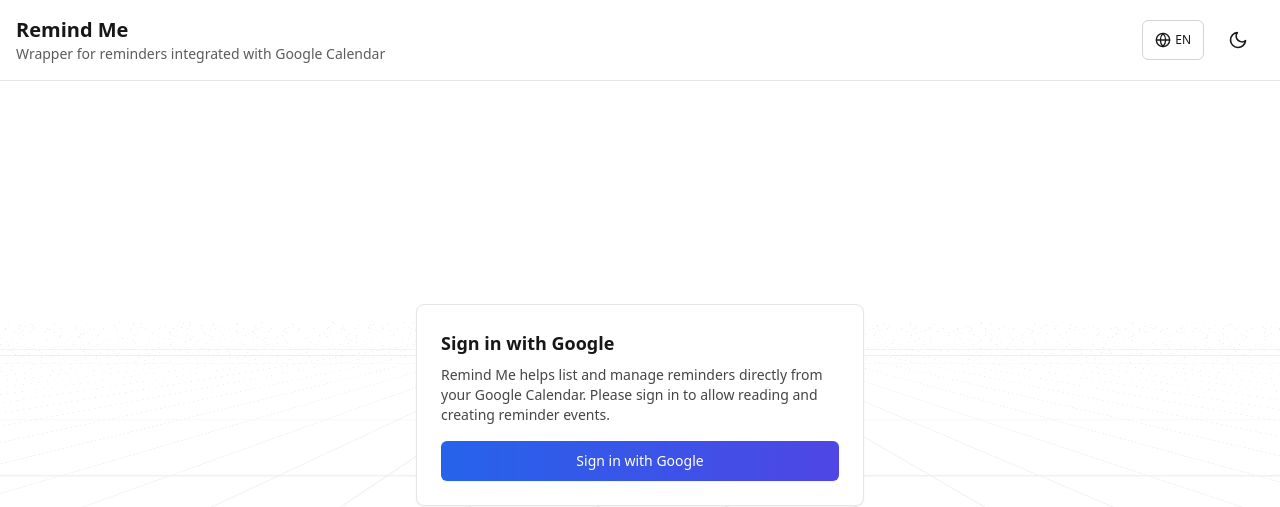
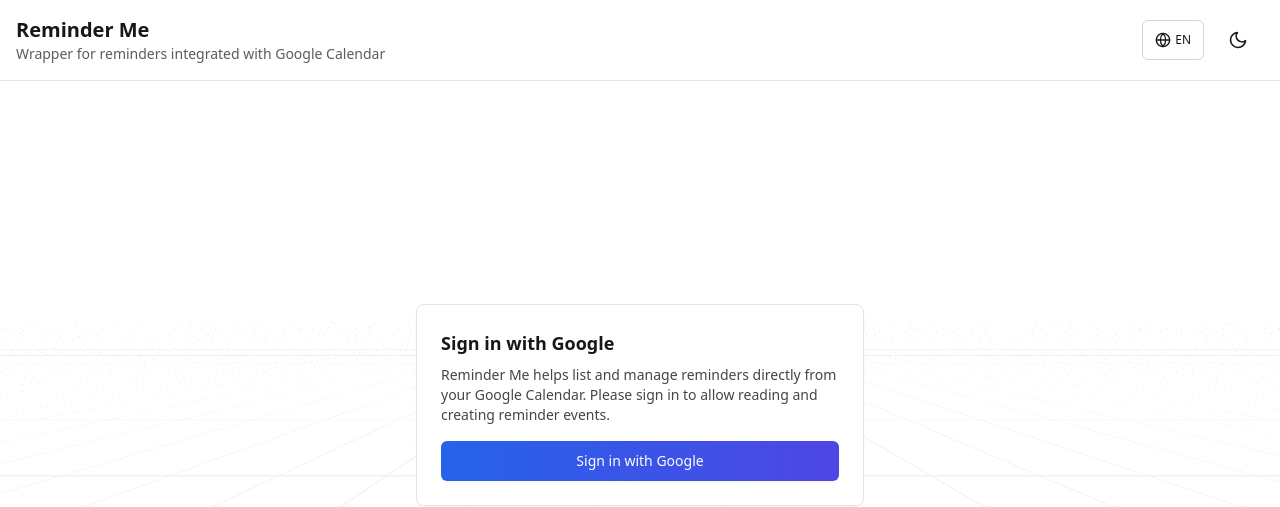
Before and after one commit to ryansutrisno/remind-me, a React (Vite) app: page / in a window 1280 px wide. Shown: the top 507 px of the page. Built offline with nearby package versions, Linux system fonts and the light colour scheme.

Commit message:
chore: rename app from Remind Me to Reminder Me
Update all instances of "Remind Me" to "Reminder Me" across documentation, UI text, translations, meta tags, and legal pages. Fix minor whitespace inconsistencies in several files.

```diff
--- a/index.html
+++ b/index.html
@@ -1,25 +1,25 @@
-<!DOCTYPE html>
+<!doctype html>
 <html lang="en" class="dark">
   <head>
     <meta charset="UTF-8" />
     <meta name="viewport" content="width=device-width, initial-scale=1.0" />
-    <title>Remind Me</title>
+    <title>Reminder Me</title>
     <meta
       name="description"
-      content="Remind Me helps you list and manage reminders integrated with Google Calendar. Sign in with Google to view and create events."
+      content="Reminder Me helps you list and manage reminders integrated with Google Calendar. Sign in with Google to view and create events."
     />
     <meta name="theme-color" content="#0f172a" />
     <meta name="robots" content="index,follow" />
     <meta property="og:type" content="website" />
     <meta
       property="og:title"
-      content="Remind Me — Google Calendar Integrated Reminder App"
+      content="Reminder Me — Google Calendar Integrated Reminder App"
     />
     <meta
       property="og:description"
       content="List and manage reminders directly from your Google Calendar. Sign in with Google to read and create reminder events."
     />
-    <meta property="og:site_name" content="Remind Me" />
+    <meta property="og:site_name" content="Reminder Me" />
     <meta
       property="og:image"
       content="https://remind-me-psi-plum.vercel.app/ReminderApps.png"
@@ -34,7 +34,7 @@
     <meta name="twitter:card" content="summary_large_image" />
     <meta
       name="twitter:title"
-      content="Remind Me — Google Calendar Integrated Reminder App"
+      content="Reminder Me — Google Calendar Integrated Reminder App"
     />
     <meta
       name="twitter:description"
@@ -49,9 +49,9 @@
       {
         "@context": "https://schema.org",
         "@type": "WebSite",
-        "name": "Remind Me",
+        "name": "Reminder Me",
         "url": "https://example.com/",
-        "description": "Remind Me helps you list and manage reminders integrated with Google Calendar.",
+        "description": "Reminder Me helps you list and manage reminders integrated with Google Calendar.",
         "potentialAction": {
           "@type": "SearchAction",
           "target": "https://example.com/?q={search_term_string}",
--- a/src/components/LegalLayout.tsx
+++ b/src/components/LegalLayout.tsx
@@ -19,7 +19,7 @@ export function LegalLayout({ children, title }: { children: ReactNode; title: s
           </Button>
           <div>
             <h1 className="text-xl font-semibold">{title}</h1>
-            <p className="text-sm opacity-70">Remind Me</p>
+            <p className="text-sm opacity-70">Reminder Me</p>
           </div>
         </div>
         <div className="flex items-center gap-2 flex-wrap justify-end">
--- a/src/pages/PrivacyPolicy.tsx
+++ b/src/pages/PrivacyPolicy.tsx
@@ -12,7 +12,7 @@ export function PrivacyPolicy() {
 
         <h3 className="text-xl font-semibold mt-6 mb-2">1. Pendahuluan</h3>
         <p className="mb-4">
-          Aplikasi <strong>Remind Me</strong> adalah wrapper pengelola pengingat yang terintegrasi dengan Google Calendar.
+          Aplikasi <strong>Reminder Me</strong> adalah wrapper pengelola pengingat yang terintegrasi dengan Google Calendar.
           Kebijakan Privasi ini menjelaskan bagaimana kami mengakses, menggunakan, dan melindungi data Anda saat menggunakan layanan kami.
         </p>
         <p className="mb-4">
@@ -28,7 +28,7 @@ export function PrivacyPolicy() {
 
         <h3 className="text-xl font-semibold mt-6 mb-2">3. Kepatuhan Kebijakan Data Pengguna Layanan Google API (Limited Use)</h3>
         <p className="mb-4 p-4 border border-blue-200 dark:border-blue-900 bg-blue-50 dark:bg-blue-950/30 rounded-md font-medium">
-          Penggunaan aplikasi Remind Me dan transfer informasi yang diterima dari API Google ke aplikasi lain apa pun akan mematuhi <a href="https://developers.google.com/terms/api-services-user-data-policy" target="_blank" rel="noreferrer" className="text-blue-500 hover:underline">Kebijakan Data Pengguna Layanan Google API</a>, termasuk persyaratan Penggunaan Terbatas (Limited Use).
+          Penggunaan aplikasi Reminder Me dan transfer informasi yang diterima dari API Google ke aplikasi lain apa pun akan mematuhi <a href="https://developers.google.com/terms/api-services-user-data-policy" target="_blank" rel="noreferrer" className="text-blue-500 hover:underline">Kebijakan Data Pengguna Layanan Google API</a>, termasuk persyaratan Penggunaan Terbatas (Limited Use).
         </p>
 
         <h3 className="text-xl font-semibold mt-6 mb-2">4. Penyimpanan dan Keamanan Data (Zero Server-Side Storage)</h3>
@@ -40,7 +40,7 @@ export function PrivacyPolicy() {
 
         <h3 className="text-xl font-semibold mt-6 mb-2">5. Pencabutan Akses (Revoke Permission)</h3>
         <p className="mb-4">
-          Anda dapat mencabut izin akses ke aplikasi ini kapan saja melalui Pengaturan Keamanan Akun Google Anda pada tautan berikut: <br/>
+          Anda dapat mencabut izin akses ke aplikasi ini kapan saja melalui Pengaturan Keamanan Akun Google Anda pada tautan berikut: <br />
           <a href="https://myaccount.google.com/permissions" target="_blank" rel="noreferrer" className="text-blue-500 hover:underline break-all">https://myaccount.google.com/permissions</a>
         </p>
       </LegalLayout>
@@ -55,7 +55,7 @@ export function PrivacyPolicy() {
 
       <h3 className="text-xl font-semibold mt-6 mb-2">1. Introduction</h3>
       <p className="mb-4">
-        The <strong>Remind Me</strong> app is a reminder management wrapper integrated with Google Calendar.
+        The <strong>Reminder Me</strong> app is a reminder management wrapper integrated with Google Calendar.
         This Privacy Policy explains how we access, use, and protect your data when using our services.
       </p>
       <p className="mb-4">
@@ -71,7 +71,7 @@ export function PrivacyPolicy() {
 
       <h3 className="text-xl font-semibold mt-6 mb-2">3. Google API Services User Data Policy Compliance (Limited Use)</h3>
       <p className="mb-4 p-4 border border-blue-200 dark:border-blue-900 bg-blue-50 dark:bg-blue-950/30 rounded-md font-medium">
-        Remind Me's use and transfer to any other app of information received from Google APIs will adhere to <a href="https://developers.google.com/terms/api-services-user-data-policy" target="_blank" rel="noreferrer" className="text-blue-500 hover:underline">Google API Services User Data Policy</a>, including the Limited Use requirements.
+        Reminder Me's use and transfer to any other app of information received from Google APIs will adhere to <a href="https://developers.google.com/terms/api-services-user-data-policy" target="_blank" rel="noreferrer" className="text-blue-500 hover:underline">Google API Services User Data Policy</a>, including the Limited Use requirements.
       </p>
 
       <h3 className="text-xl font-semibold mt-6 mb-2">4. Data Storage and Security (Zero Server-Side Storage)</h3>
@@ -83,7 +83,7 @@ export function PrivacyPolicy() {
 
       <h3 className="text-xl font-semibold mt-6 mb-2">5. Revocation of Access</h3>
       <p className="mb-4">
-        You can revoke access permissions to this application at any time through your Google Account Security Settings at the following link: <br/>
+        You can revoke access permissions to this application at any time through your Google Account Security Settings at the following link: <br />
         <a href="https://myaccount.google.com/permissions" target="_blank" rel="noreferrer" className="text-blue-500 hover:underline break-all">https://myaccount.google.com/permissions</a>
       </p>
     </LegalLayout>
--- a/src/pages/TermsOfService.tsx
+++ b/src/pages/TermsOfService.tsx
@@ -12,12 +12,12 @@ export function TermsOfService() {
 
         <h3 className="text-xl font-semibold mt-6 mb-2">1. Penerimaan Syarat</h3>
         <p className="mb-4">
-          Dengan mengakses dan menggunakan aplikasi <strong>Remind Me</strong>, Anda menyetujui untuk terikat oleh Syarat & Ketentuan Layanan ini. Jika Anda tidak setuju dengan ketentuan ini, Anda dilarang menggunakan aplikasi ini.
+          Dengan mengakses dan menggunakan aplikasi <strong>Reminder Me</strong>, Anda menyetujui untuk terikat oleh Syarat & Ketentuan Layanan ini. Jika Anda tidak setuju dengan ketentuan ini, Anda dilarang menggunakan aplikasi ini.
         </p>
 
         <h3 className="text-xl font-semibold mt-6 mb-2">2. Deskripsi Layanan</h3>
         <p className="mb-4">
-          Remind Me adalah aplikasi antarmuka klien (client-side) yang mempermudah Anda mengelola pengingat kalender menggunakan akun Google Calendar Anda. Layanan ini disediakan secara "sebagaimana adanya" dan "sebagaimana tersedia".
+          Reminder Me adalah aplikasi antarmuka klien (client-side) yang mempermudah Anda mengelola pengingat kalender menggunakan akun Google Calendar Anda. Layanan ini disediakan secara "sebagaimana adanya" dan "sebagaimana tersedia".
         </p>
 
         <h3 className="text-xl font-semibold mt-6 mb-2">3. Tanggung Jawab Pengguna</h3>
@@ -27,7 +27,7 @@ export function TermsOfService() {
 
         <h3 className="text-xl font-semibold mt-6 mb-2">4. Batasan Tanggung Jawab (Disclaimer)</h3>
         <p className="mb-4">
-          Remind Me dan <strong>trazmedia.com</strong> tidak bertanggung jawab atas kerugian langsung, tidak langsung, insidental, atau konsekuensial yang diakibatkan oleh:
+          Reminder Me dan <strong>trazmedia.com</strong> tidak bertanggung jawab atas kerugian langsung, tidak langsung, insidental, atau konsekuensial yang diakibatkan oleh:
         </p>
         <ul className="list-disc pl-6 mb-4 space-y-2">
           <li>Hilangnya data acara kalender.</li>
@@ -37,8 +37,8 @@ export function TermsOfService() {
 
         <h3 className="text-xl font-semibold mt-6 mb-2">5. Hukum yang Berlaku & Kontak</h3>
         <p className="mb-4">
-          Syarat & Ketentuan ini tunduk pada hukum yang berlaku. Jika Anda memiliki pertanyaan atau kekhawatiran terkait persyaratan ini, Anda dapat menghubungi kami melalui:<br/>
-          <strong>Email:</strong> <a href="mailto:hallo@trazmedia.com" className="text-blue-500 hover:underline">hallo@trazmedia.com</a><br/>
+          Syarat & Ketentuan ini tunduk pada hukum yang berlaku. Jika Anda memiliki pertanyaan atau kekhawatiran terkait persyaratan ini, Anda dapat menghubungi kami melalui:<br />
+          <strong>Email:</strong> <a href="mailto:hallo@trazmedia.com" className="text-blue-500 hover:underline">hallo@trazmedia.com</a><br />
           <strong>Website:</strong> <a href="https://trazmedia.com" target="_blank" rel="noreferrer" className="text-blue-500 hover:underline">trazmedia.com</a>
         </p>
       </LegalLayout>
@@ -53,12 +53,12 @@ export function TermsOfService() {
 
       <h3 className="text-xl font-semibold mt-6 mb-2">1. Acceptance of Terms</h3>
       <p className="mb-4">
-        By accessing and using the <strong>Remind Me</strong> application, you agree to be bound by these Terms of Service. If you do not agree with these terms, you are prohibited from using this application.
+        By accessing and using the <strong>Reminder Me</strong> application, you agree to be bound by these Terms of Service. If you do not agree with these terms, you are prohibited from using this application.
       </p>
 
       <h3 className="text-xl font-semibold mt-6 mb-2">2. Description of Service</h3>
       <p className="mb-4">
-        Remind Me is a client-side interface application that makes it easier for you to manage calendar reminders using your Google Calendar account. This service is provided on an "as is" and "as available" basis.
+        Reminder Me is a client-side interface application that makes it easier for you to manage calendar reminders using your Google Calendar account. This service is provided on an "as is" and "as available" basis.
       </p>
 
       <h3 className="text-xl font-semibold mt-6 mb-2">3. User Responsibilities</h3>
@@ -68,7 +68,7 @@ export function TermsOfService() {
 
       <h3 className="text-xl font-semibold mt-6 mb-2">4. Limitation of Liability (Disclaimer)</h3>
       <p className="mb-4">
-        Remind Me and <strong>trazmedia.com</strong> shall not be liable for any direct, indirect, incidental, or consequential damages resulting from:
+        Reminder Me and <strong>trazmedia.com</strong> shall not be liable for any direct, indirect, incidental, or consequential damages resulting from:
       </p>
       <ul className="list-disc pl-6 mb-4 space-y-2">
         <li>Loss of calendar event data.</li>
@@ -78,8 +78,8 @@ export function TermsOfService() {
 
       <h3 className="text-xl font-semibold mt-6 mb-2">5. Governing Law & Contact</h3>
       <p className="mb-4">
-        These Terms of Service are governed by applicable laws. If you have any questions or concerns regarding these terms, you can contact us via:<br/>
-        <strong>Email:</strong> <a href="mailto:hallo@trazmedia.com" className="text-blue-500 hover:underline">hallo@trazmedia.com</a><br/>
+        These Terms of Service are governed by applicable laws. If you have any questions or concerns regarding these terms, you can contact us via:<br />
+        <strong>Email:</strong> <a href="mailto:hallo@trazmedia.com" className="text-blue-500 hover:underline">hallo@trazmedia.com</a><br />
         <strong>Website:</strong> <a href="https://trazmedia.com" target="_blank" rel="noreferrer" className="text-blue-500 hover:underline">trazmedia.com</a>
       </p>
     </LegalLayout>
--- a/src/providers/I18nProvider.tsx
+++ b/src/providers/I18nProvider.tsx
@@ -4,11 +4,11 @@ type Lang = 'en' | 'id'
 type Dict = Record<string, Record<Lang, string>>
 
 const dict: Dict = {
-  'app.title': { en: 'Remind Me', id: 'Remind Me' },
+  'app.title': { en: 'Reminder Me', id: 'Reminder Me' },
   'app.tagline': { en: 'Wrapper for reminders integrated with Google Calendar', id: 'Aplikasi pembungkus pengingat terintegrasi Google Calendar' },
 
   'login.title': { en: 'Sign in with Google', id: 'Masuk dengan Google' },
-  'login.desc': { en: 'Remind Me helps list and manage reminders directly from your Google Calendar. Please sign in to allow reading and creating reminder events.', id: 'Remind Me membantu kamu melisting dan mengelola pengingat langsung dari Google Calendar kamu. Silakan login untuk mengizinkan akses membaca dan membuat event pengingat.' },
+  'login.desc': { en: 'Reminder Me helps list and manage reminders directly from your Google Calendar. Please sign in to allow reading and creating reminder events.', id: 'Reminder Me membantu kamu melisting dan mengelola pengingat langsung dari Google Calendar kamu. Silakan login untuk mengizinkan akses membaca dan membuat event pengingat.' },
   'login.button': { en: 'Sign in with Google', id: 'Masuk dengan Google' },
 
   'dashboard.calendar': { en: 'Calendar', id: 'Kalender' },
```
Also changed, not shown: 3 other files (tests, documents, lock files or other folders).
